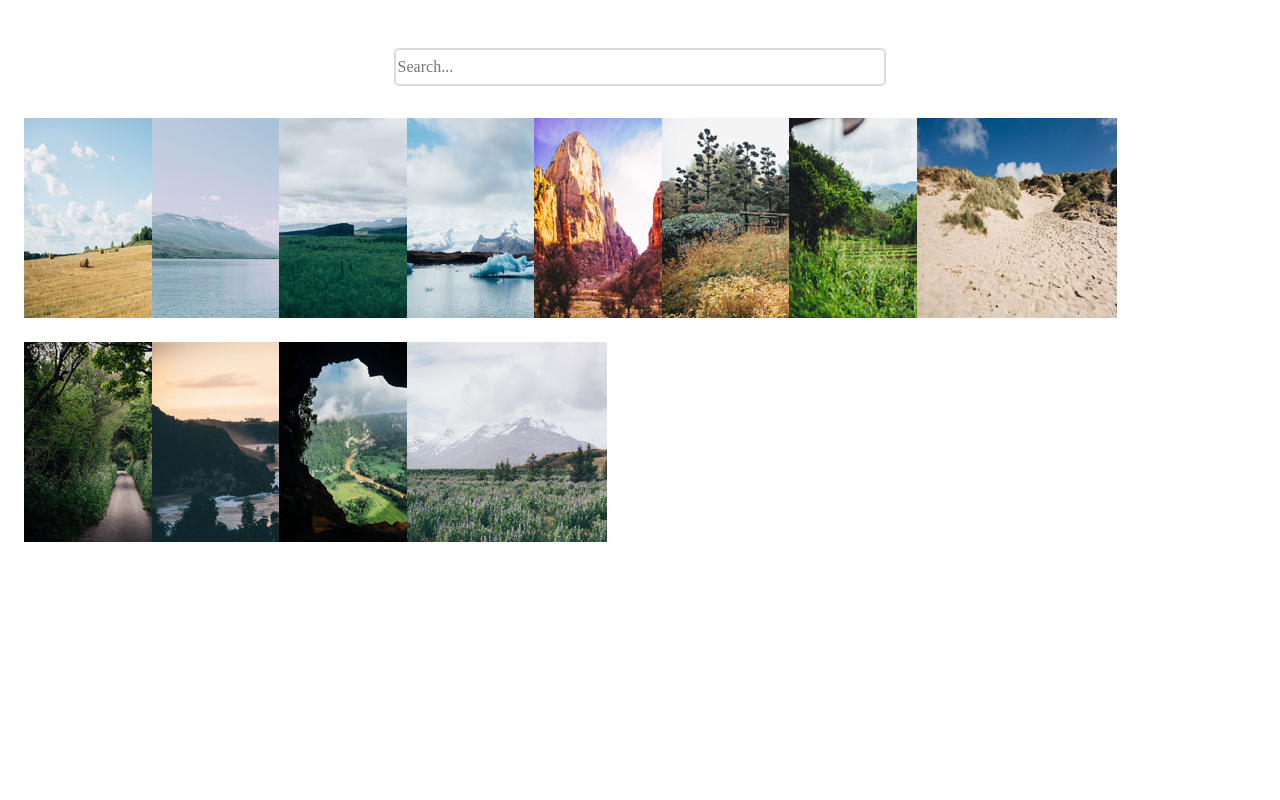
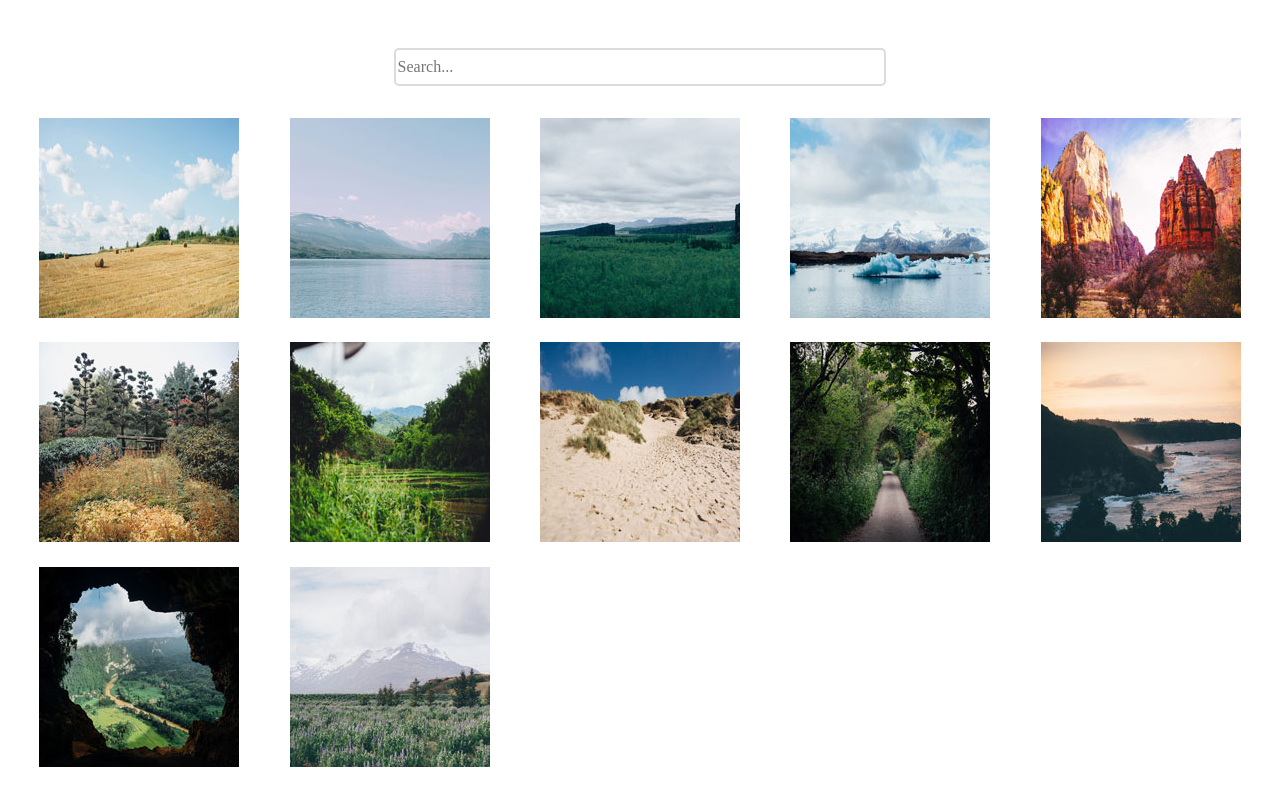
Before and after one commit to jclau69/photogallery2, a plain HTML site: page index.html in a window 1280 px wide. Drawn offline with Linux system fonts and the light colour scheme.

Commit message:
editing grid layout

```diff
--- a/css/styles.css
+++ b/css/styles.css
@@ -14,11 +14,10 @@ input {
 
 div {
 
+  display: grid;
   margin-top: 2rem;
-  max-width:1000px;
-  display: grid;
-  grid-template-columns: repeat(auto-fit, minmax(100px,1fr));
-  grid-template-rows: repeat(auto-fit, minmax(100px,1fr));
+  grid-template-columns: repeat(auto-fit,minmax(200px,1fr));
+  grid-template-rows: repeat(auto-fit,minmax(200px,1fr));
   grid-gap: 20px;
 
 }
```
